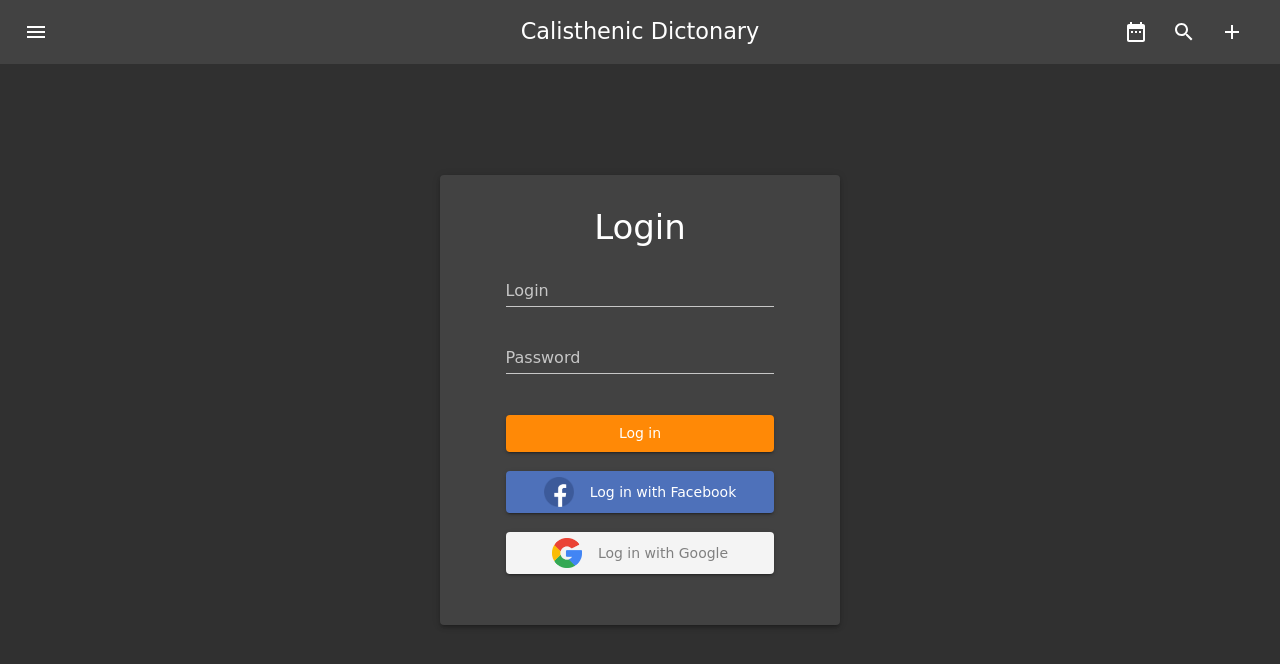
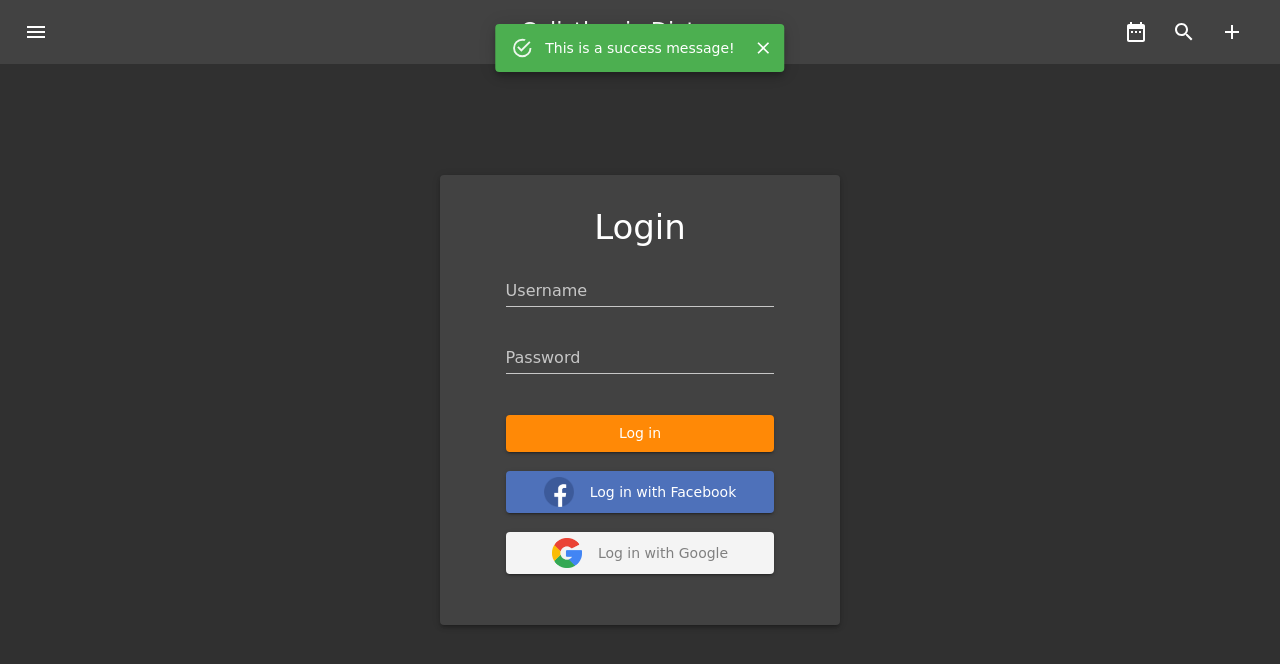
Before and after one commit to sid2602/calisthenic_dictonary, a Next.js app: page /login in a window 1280 px wide. Both pictures are taken after a click on the button "Log in". Shown: the top 664 px of the page. Built offline with nearby package versions, Linux system fonts and the light colour scheme.

Commit message:
add redux toolkit, add store, add snackbarSlice, add snackbarComponent

```diff
--- /dev/null
+++ b/components/snackBar/snackbar.tsx
@@ -0,0 +1,39 @@
+import Snackbar from "@material-ui/core/Snackbar";
+import MuiAlert, { AlertProps } from "@material-ui/lab/Alert";
+import React from "react";
+import { handleClick, handleClose } from "data/snackbarSlice";
+import { useSelector, useDispatch } from "react-redux";
+import { SnackBarTypes } from "data/snackbarSlice";
+import { AppStore } from "data/store";
+
+function Alert(props: AlertProps) {
+  return <MuiAlert elevation={6} variant="filled" {...props} />;
+}
+
+type SnackBar = {
+  snackbar: SnackBarTypes;
+};
+
+const SnackBarComponent = () => {
+  const SnackBarState = useSelector<SnackBar, SnackBar["snackbar"]>(
+    (state) => state.snackbar
+  );
+
+  const { isOpen, type } = SnackBarState.snackbar;
+  const dispatch = useDispatch();
+
+  return (
+    <Snackbar
+      open={isOpen}
+      autoHideDuration={6000}
+      onClose={() => dispatch(handleClose())}
+      anchorOrigin={{ vertical: "top", horizontal: "center" }}
+    >
+      <Alert onClose={() => dispatch(handleClose())} severity={type}>
+        This is a success message!
+      </Alert>
+    </Snackbar>
+  );
+};
+
+export default SnackBarComponent;
--- /dev/null
+++ b/data/snackbarSlice.tsx
@@ -0,0 +1,39 @@
+import { createSlice, PayloadAction } from "@reduxjs/toolkit";
+
+export enum SnackbarType {
+  success = "success",
+  error = "error",
+  info = "info",
+  warning = "warning",
+}
+
+export type SnackBarTypes = {
+  snackbar: {
+    type: SnackbarType;
+    isOpen: boolean;
+  };
+};
+
+const initialState = {
+  snackbar: {
+    type: "success",
+    isOpen: false,
+  },
+} as SnackBarTypes;
+export const SnackBarSlice = createSlice({
+  name: "snackbar",
+  initialState,
+  reducers: {
+    handleClose: (state) => {
+      state.snackbar.isOpen = false;
+    },
+    handleClick: (state, action: PayloadAction<SnackbarType>) => {
+      state.snackbar.isOpen = true;
+      state.snackbar.type = action.payload;
+    },
+  },
+});
+
+export const { handleClick, handleClose } = SnackBarSlice.actions;
+
+export default SnackBarSlice.reducer;
--- /dev/null
+++ b/data/store.ts
@@ -0,0 +1,12 @@
+import { configureStore } from "@reduxjs/toolkit";
+import SnackBarReducer from "./snackbarSlice";
+
+const Store = configureStore({
+  reducer: {
+    snackbar: SnackBarReducer,
+  },
+});
+
+export type AppStore = typeof Store;
+
+export default Store;
--- a/next.config.js
+++ b/next.config.js
@@ -12,6 +12,7 @@ module.exports = {
   target: "serverless",
   webpack: (config, options) => {
     config.resolve.alias["components"] = path.join(__dirname, "components");
+    config.resolve.alias["data"] = path.join(__dirname, "data");
     config.resolve.alias["assets"] = path.join(__dirname, "assets");
     config.resolve.alias["public"] = path.join(__dirname, "public");
     config.resolve.alias["types"] = path.join(__dirname, "types");
--- a/pages/_app.tsx
+++ b/pages/_app.tsx
@@ -3,16 +3,20 @@ import { GlobalStyle } from "components/styles";
 import Navigation from "components/navigation/navigation";
 import ThemeProvider from "components/theme";
 import Layout from "components/layout";
+import { Provider } from "react-redux";
+import store from "data/store";
+import SnackBar from "components/snackBar/snackbar";
 function MyApp({ Component, pageProps }: AppProps) {
   return (
-    <>
+    <Provider store={store}>
       <ThemeProvider darkTheme={true}>
         <GlobalStyle />
         <Layout>
+          <SnackBar />
           <Component {...pageProps} />
         </Layout>
       </ThemeProvider>
-    </>
+    </Provider>
   );
 }
 
--- a/pages/login/index.tsx
+++ b/pages/login/index.tsx
@@ -3,10 +3,13 @@ import Paper from "@material-ui/core/Paper";
 import Box from "@material-ui/core/Box";
 import Typography from "@material-ui/core/Typography";
 import TextField from "@material-ui/core/TextField";
-import PermIdentityIcon from "@material-ui/icons/PermIdentity";
-import Grid from "@material-ui/core/Grid";
 import Button from "@material-ui/core/Button";
 import styled from "styled-components";
+import { handleClick, handleClose } from "data/snackbarSlice";
+import { useDispatch } from "react-redux";
+import { Formik } from "formik";
+import React from "react";
+import { SnackbarType } from "data/snackbarSlice";
 const useStyles = makeStyles((theme: Theme) =>
   createStyles({
     paper: {
@@ -52,18 +55,28 @@ const Icon = styled.img`
 
 const Login = () => {
   const classes = useStyles();
-
+  const dispatch = useDispatch();
   return (
+    <>
       <Box component="section">
         <Paper elevation={3} className={classes.paper}>
           <Typography variant="h4" component="h2" className={classes.heading}>
             Login
           </Typography>
+
           <form noValidate autoComplete="off" className={classes.form}>
-          <TextField id="standard-basic" label="Login" />
-          <TextField id="standard-basic" label="Password" />
-          <Button className={classes.firstButton}>Log in</Button>
-          <Button className={classes.button} style={{ background: "#4e71ba" }}>
+            <TextField id="standard-basic" label="Username" />
+            <TextField id="standard-basic" label="Password" type="password" />
+            <Button
+              className={classes.firstButton}
+              onClick={() => dispatch(handleClick(SnackbarType.success))}
+            >
+              Log in
+            </Button>
+            <Button
+              className={classes.button}
+              style={{ background: "#4e71ba" }}
+            >
               <Icon src="img/fb.png" alt="fb" />
               Log in with Facebook
             </Button>
@@ -77,6 +90,7 @@ const Login = () => {
           </form>
         </Paper>
       </Box>
+    </>
   );
 };
 
--- a/tsconfig.json
+++ b/tsconfig.json
@@ -2,7 +2,8 @@
   "compilerOptions": {
     "baseUrl": "./",
     "paths": {
-      "Components": ["components"]
+      "Components": ["components"],
+      "data": ["data"]
     },
     "target": "es5",
     "lib": ["dom", "dom.iterable", "esnext"],
```
Also changed, not shown: package.json (+11 -1 lines), 1 other file (tests, documents, lock files or other folders). Lines whose indentation alone changed are shown as unchanged.
